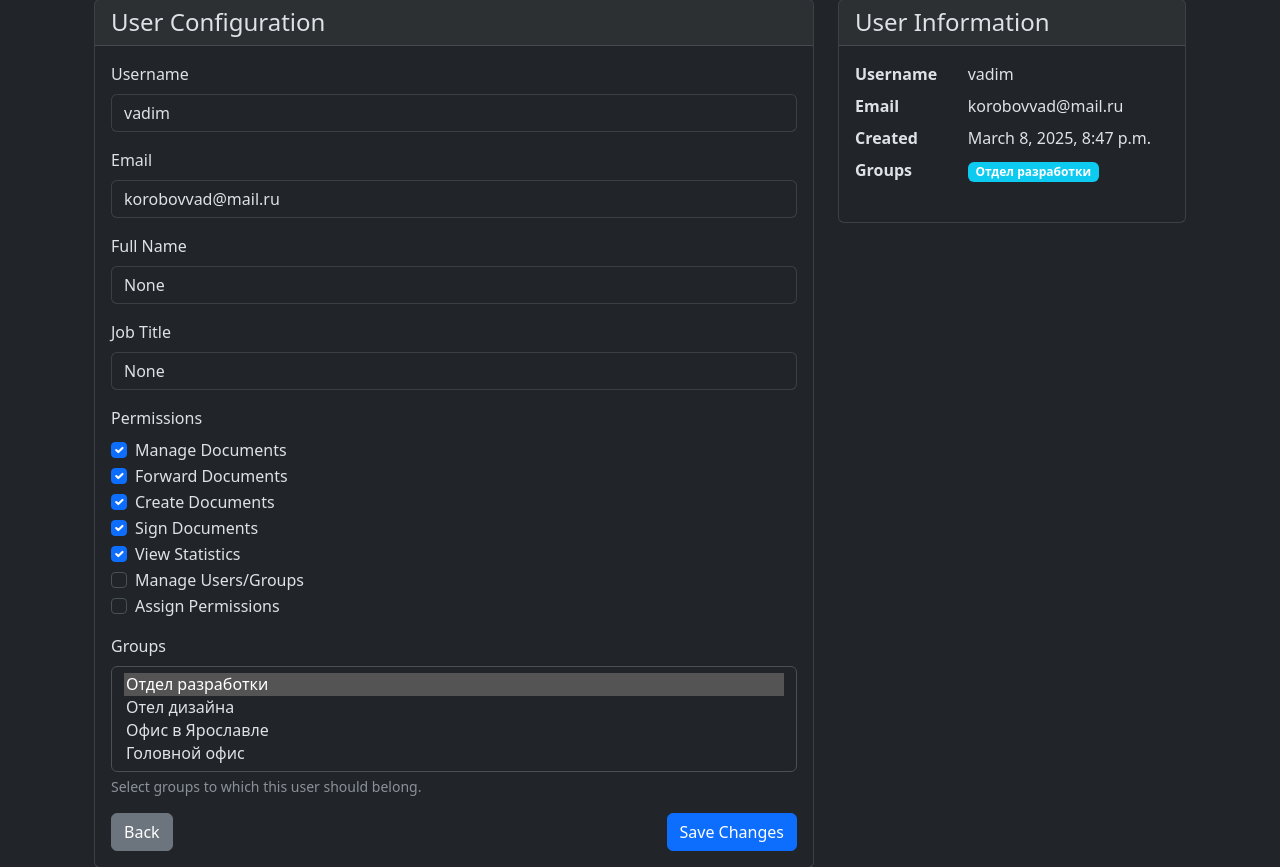
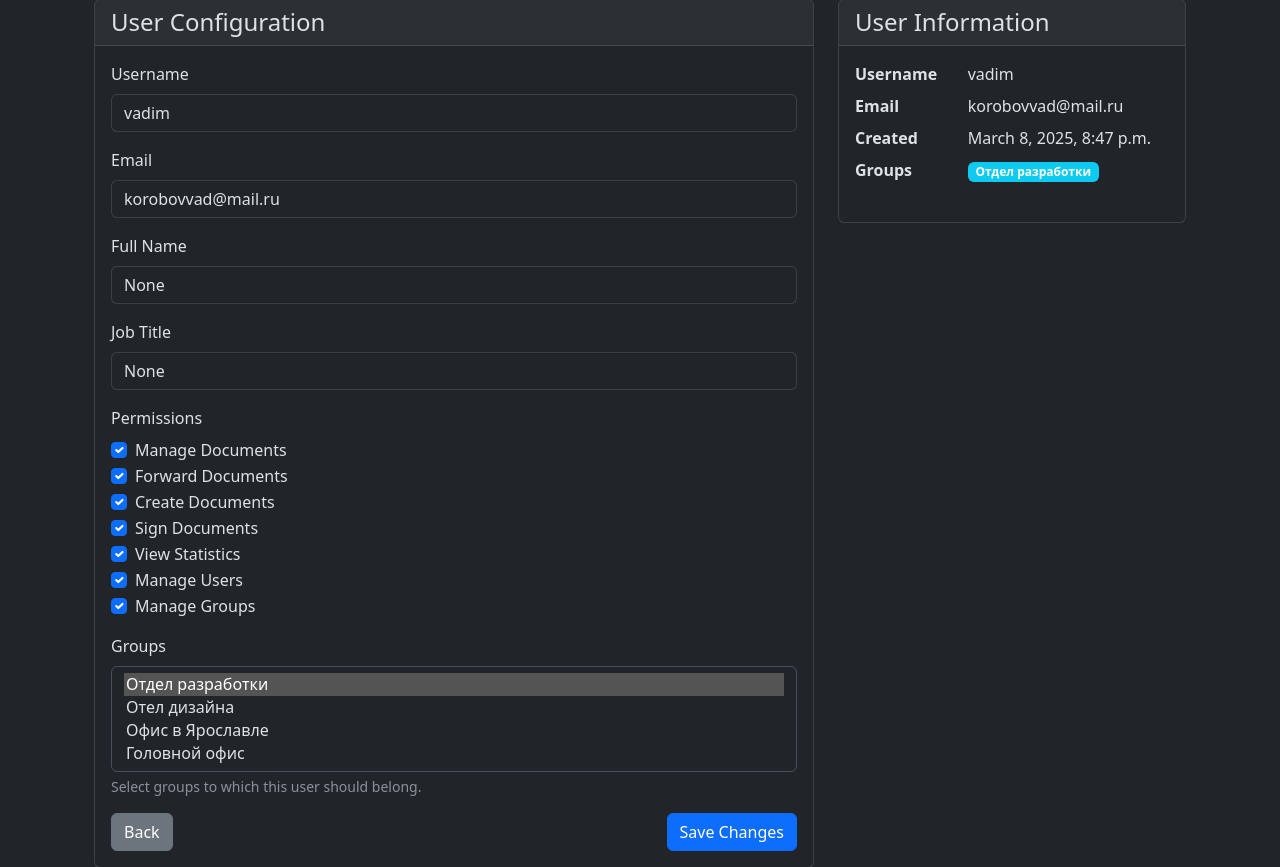
Before and after one commit to R0n1ns/EDI, a Django app: page /admin/users/1/edit/ in a window 1280 px wide. Shown: the part 191-1058 px from the top of the page. Run offline with Django 5.2, Linux system fonts and the light colour scheme; a user stored in the database is signed in; data comes from the database, SQL or seed files in the repository; both versions use the stored data as it was after the commit; parts of the project's set-up code (start-up, migrations or seed data) failed here and were passed over; some libraries are stand-ins or nearby versions.

Commit message:
доработка

```diff
--- a/DocChat/templates/admin/edit_user.html
+++ b/DocChat/templates/admin/edit_user.html
@@ -87,17 +87,17 @@
 
                             <div class="form-check">
                                 <input class="form-check-input" type="checkbox" name="can_modify_users_groups"
-                                       id="perm_can_modify_users_groups" {% if user.can_modify_users_groups %}checked{% endif %}>
+                                       id="perm_can_modify_users_groups" {% if user.can_modify_users %}checked{% endif %}>
                                 <label class="form-check-label" for="perm_can_modify_users_groups">
-                                    Manage Users/Groups
+                                    Manage Users
                                 </label>
                             </div>
 
                             <div class="form-check">
                                 <input class="form-check-input" type="checkbox" name="can_assign_permissions"
-                                       id="perm_can_assign_permissions" {% if user.can_assign_permissions %}checked{% endif %}>
+                                       id="perm_can_assign_permissions" {% if user.can_modify_groups %}checked{% endif %}>
                                 <label class="form-check-label" for="perm_can_assign_permissions">
-                                    Assign Permissions
+                                    Manage Groups
                                 </label>
                             </div>
                         </div>
--- a/DocChat/templates/admin/users_dashboard.html
+++ b/DocChat/templates/admin/users_dashboard.html
@@ -67,8 +67,8 @@
                                             {% if user.can_create_documents %}<li>📝 Create Documents</li>{% endif %}
                                             {% if user.can_sign_documents %}<li>✍️ Sign Documents</li>{% endif %}
                                             {% if user.can_view_statistics %}<li>📊 View Statistics</li>{% endif %}
-                                            {% if user.can_modify_users_groups %}<li>👥 Manage Users/Groups</li>{% endif %}
-                                            {% if user.can_assign_permissions %}<li>🔑 Assign Permissions</li>{% endif %}
+                                            {% if user.can_modify_users %}<li>👥 Manage Users/Groups</li>{% endif %}
+                                            {% if user.can_modify_groups %}<li>🔑 Assign Permissions</li>{% endif %}
                                         </ul>
                                     </td>
                                     <td>
--- a/DocChat/templates/register.html
+++ b/DocChat/templates/register.html
@@ -18,7 +18,7 @@
                         <div class="mb-3">
                             <label for="email" class="form-label">Corporate Email</label>
                             <input type="email" class="form-control" id="email" name="email"
-                                   pattern=".*@(company\.com|corporate\.org)$"
+{#                                   pattern=".*@(company\.com|corporate\.org)$"#}
                                    title="Please use your corporate email address"
                                    required>
                             <div class="form-text">Use your corporate email address</div>
--- a/DocChat/webapp/views.py
+++ b/DocChat/webapp/views.py
@@ -41,9 +41,9 @@ def register_view(request):
                 return redirect("register")
 
             # Проверка корпоративного email
-            if not (email.endswith("@company.com") or email.endswith("@corporate.org")):
-                messages.error(request, "Пожалуйста, используйте корпоративный email.")
-                return redirect("register")
+            # if not (email.endswith("@company.com") or email.endswith("@corporate.org")):
+            #     messages.error(request, "Пожалуйста, используйте корпоративный email.")
+            #     return redirect("register")
 
             # Сохраняем данные пользователя в сессии
             request.session["registration_email"] = email
```
Also changed, not shown: DocChat/webapp/utils/auth.py (added, +16 -0 lines), DocChat/db.sqlite3 (added), DocChat/webapp/migrations/0004_customuser_can_create_documents_and_more.py (added), DocChat/webapp/migrations/0006_usergroup_leader.py (deleted).
